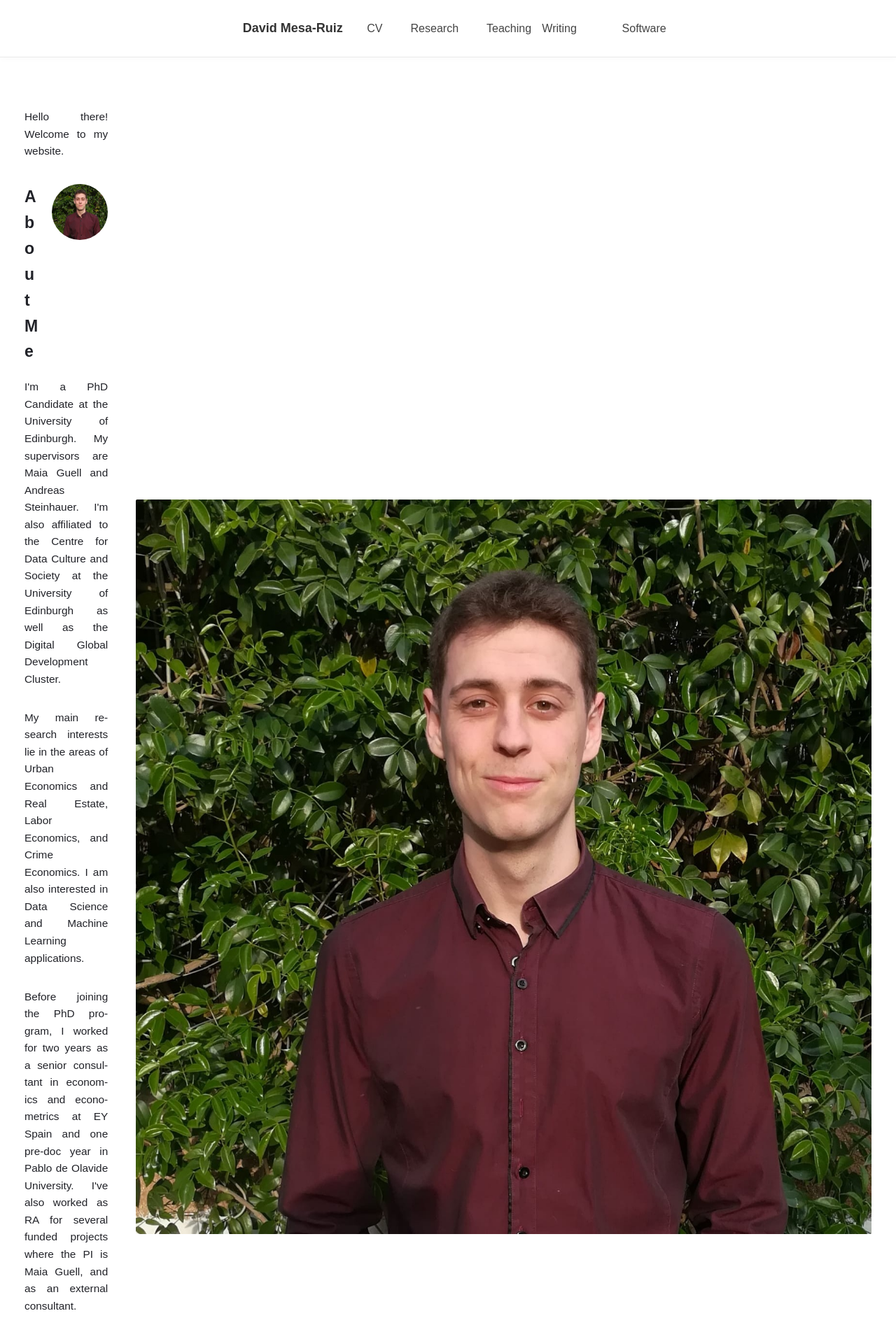
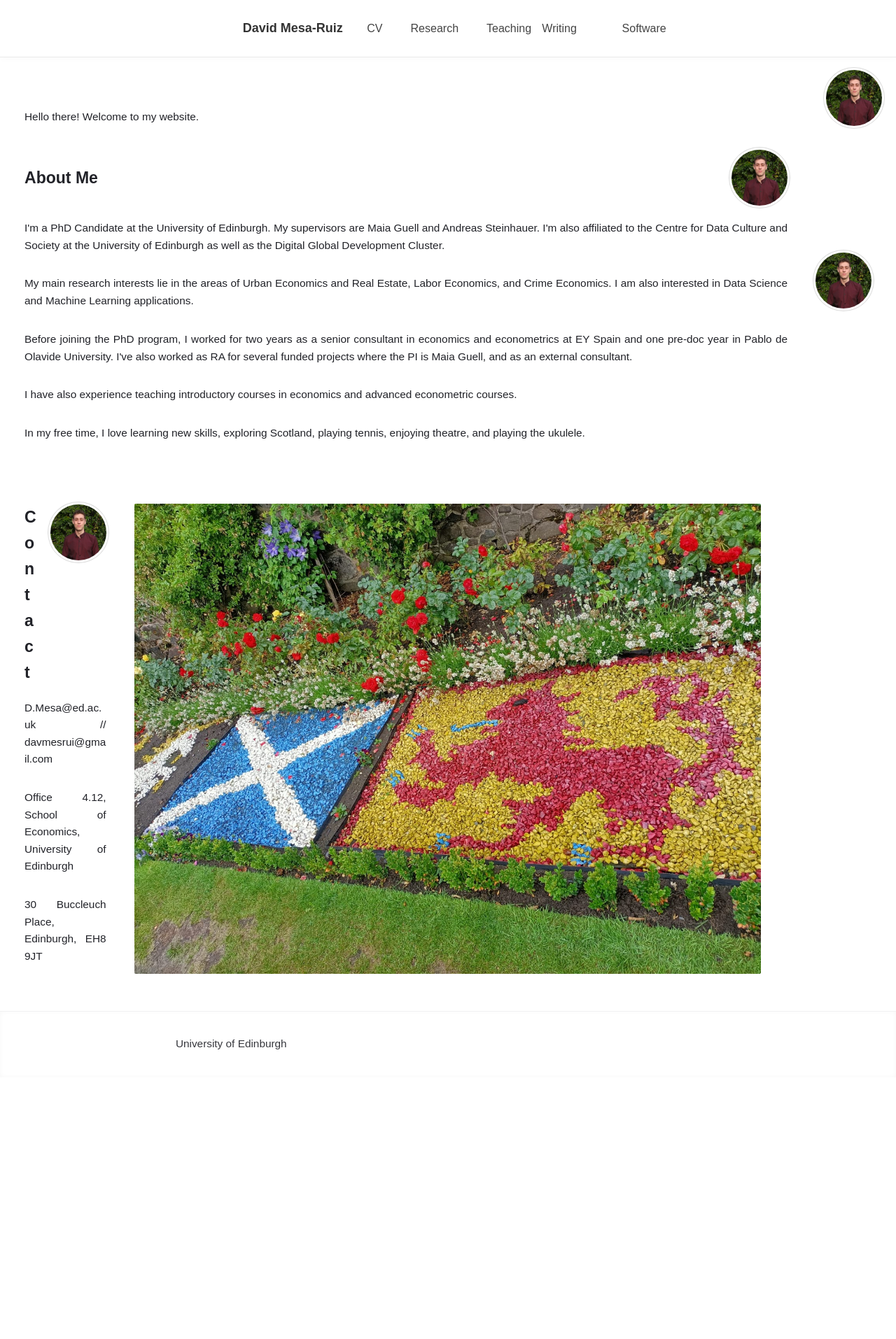
Before and after one commit to davidmesaruiz/davidmesaruiz.github.io, a Jekyll site: the page built from index.md, in a window 1280 px wide. Shown: the top 1914 px of the page at 70% size. Built offline with Jekyll 4.4.1, drawn with Linux system fonts in a browser that asks for light colours; after the commit the page ends 1540 px from its top, so only the background shows below that.

Commit message:
Update mobile-only.css

```diff
--- a/assets/css/mobile-only.css
+++ b/assets/css/mobile-only.css
@@ -111,7 +111,7 @@ main {
   overflow-x: visible !important;
 }
 
-/* Estilos para la foto circular en h2 */
+/* Estilos para la foto circular en h2 - Mejorado */
 h2:first-of-type {
   position: relative !important;
   padding-right: 100px !important;
@@ -133,6 +133,19 @@ h2:first-of-type::after {
   right: 0 !important;
   top: 0 !important;
   display: block !important;
+  box-shadow: 0 0 0 3px #fff, 0 0 0 4px #ddd !important;
+  z-index: 5 !important;
+}
+
+/* Aplicar estilo circular también a la imagen directa si existe */
+.profile-image,
+img[alt="Pic of David"],
+img[src*="dmr_gimage.jpg"] {
+  border-radius: 50% !important;
+  width: 80px !important;
+  height: 80px !important;
+  object-fit: cover !important;
+  box-shadow: 0 0 0 3px #fff, 0 0 0 4px #ddd !important;
 }
 
 /* Asegurar que todos los elementos de texto se vean correctamente */
@@ -155,6 +168,34 @@ img {
 /* Espaciado de párrafos */
 p {
   padding: 0 0 15px 0 !important;
+}
+
+/* Solución alternativa para la foto circular - Agregar después del contenido principal */
+#main-content::after,
+.page-content::after,
+body > article::after {
+  content: "" !important;
+  position: fixed !important;
+  top: 100px !important;
+  right: 20px !important;
+  width: 80px !important;
+  height: 80px !important;
+  border-radius: 50% !important;
+  background-image: url('/images/dmr_gimage.jpg') !important;
+  background-size: cover !important;
+  background-position: center !important;
+  box-shadow: 0 0 0 3px #fff, 0 0 0 4px #ddd !important;
+  z-index: 100 !important;
+  display: block !important;
+}
+
+/* Ocultar la solución alternativa en móvil */
+@media only screen and (max-width: 767px) {
+  #main-content::after,
+  .page-content::after,
+  body > article::after {
+    display: none !important;
+  }
 }
 
 /* Transformar flex layouts a block en móvil */
@@ -232,15 +273,3 @@ p {
     font-size: 18px !important;
   }
 }
-
-/* Para pantallas muy pequeñas */
-@media only screen and (max-width: 380px) {
-  body > header a {
-    margin: 0 5px !important;
-    font-size: 13px !important;
-  }
-
-  p, li {
-    font-size: 14px !important;
-  }
-}
```
